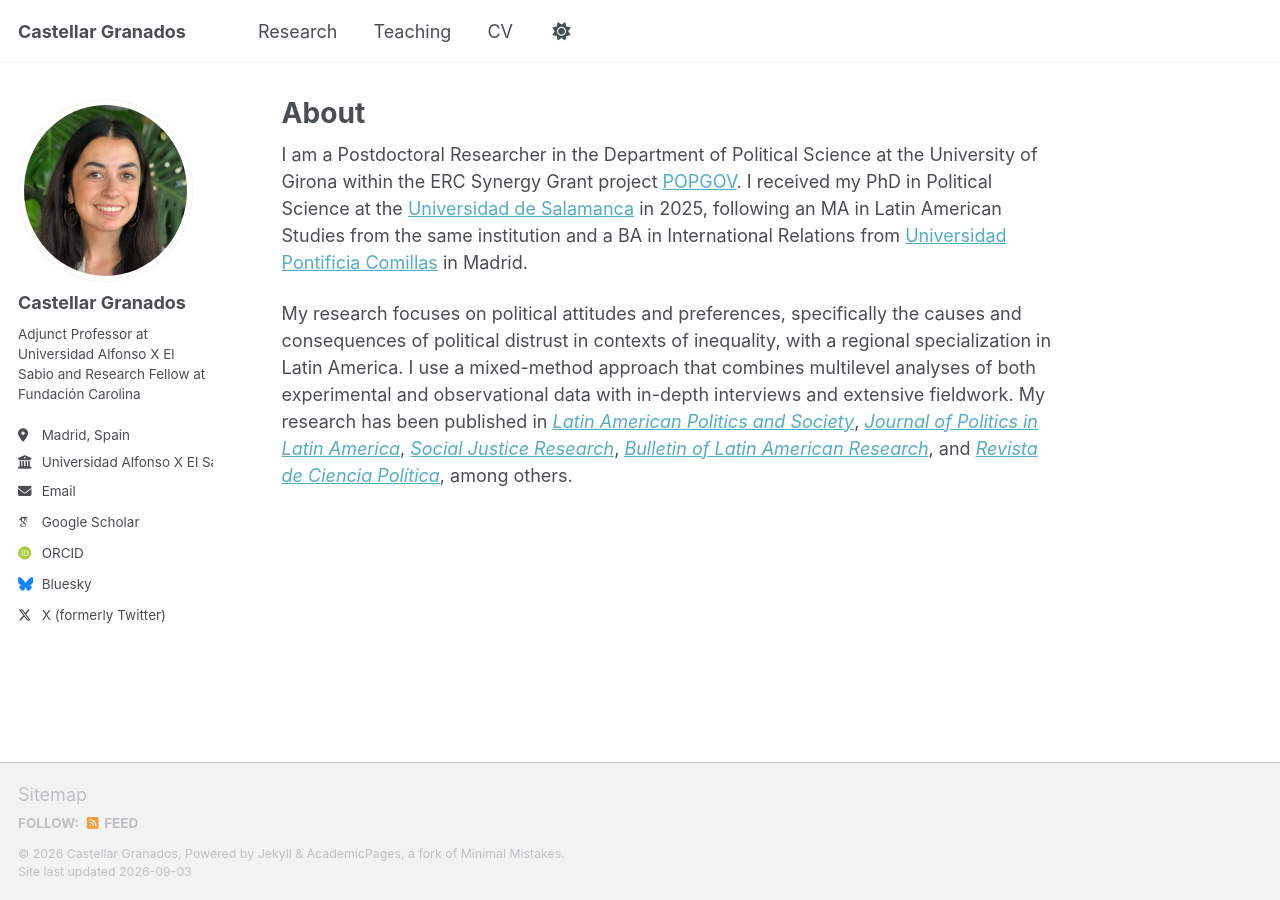
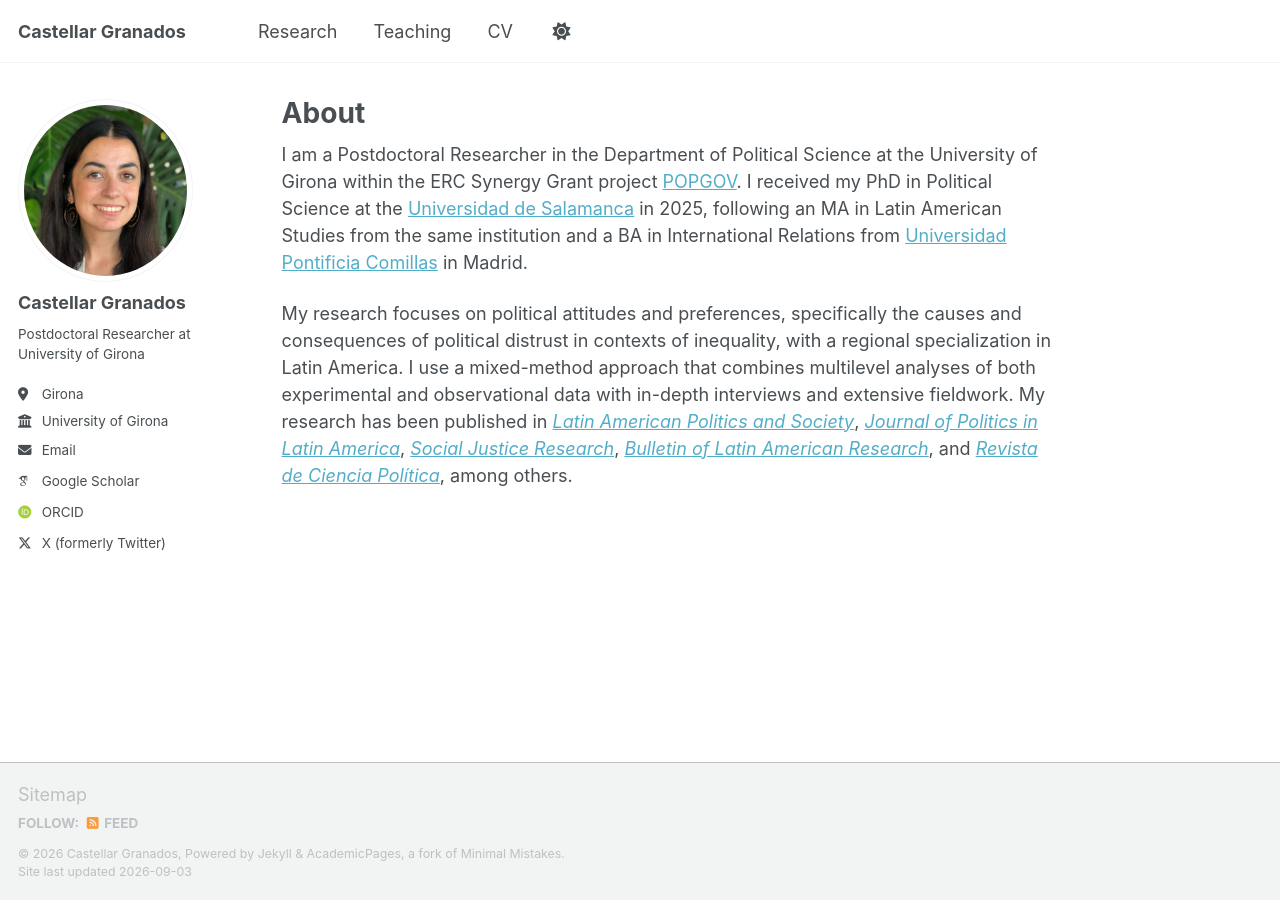
Before and after one commit to castellargranados/castellargranados.github.io, a Jekyll site: the page built from _pages/about.md, in a window 1280 px wide. Built offline with Jekyll 4.4.1, drawn with Linux system fonts in a browser that asks for light colours; some web fonts are replaced; a script bundle is joined from its source files by our own code; library files that are not in the unit come from our copies.

Commit message:
Update author information in _config.yml

```diff
--- a/_config.yml
+++ b/_config.yml
@@ -20,17 +20,16 @@ author:
   avatar: "FotoCV.jpeg"
   name: "Castellar Granados"
   pronouns: ""
-  bio: "Adjunct Professor at Universidad Alfonso X El Sabio and Research Fellow at Fundación Carolina"
-  location: "Madrid, Spain"
-  employer: "Universidad Alfonso X El Sabio"
-  email: "mgranagu@uax.es"
+  bio: "Postdoctoral Researcher at University of Girona"
+  location: "Girona"
+  employer: "University of Girona"
+  email: "castellar.granados@udg.edu"
 
   # Academic websites
   googlescholar: "https://scholar.google.com/citations?user=NnvHHdYAAAAJ&hl=es"
   orcid: "https://orcid.org/0000-0003-1690-3645"
 
   # Social media
-  bluesky: "castegranados.bsky.social"
   twitter: "castegranados"
 
 # Publication Categories
```
